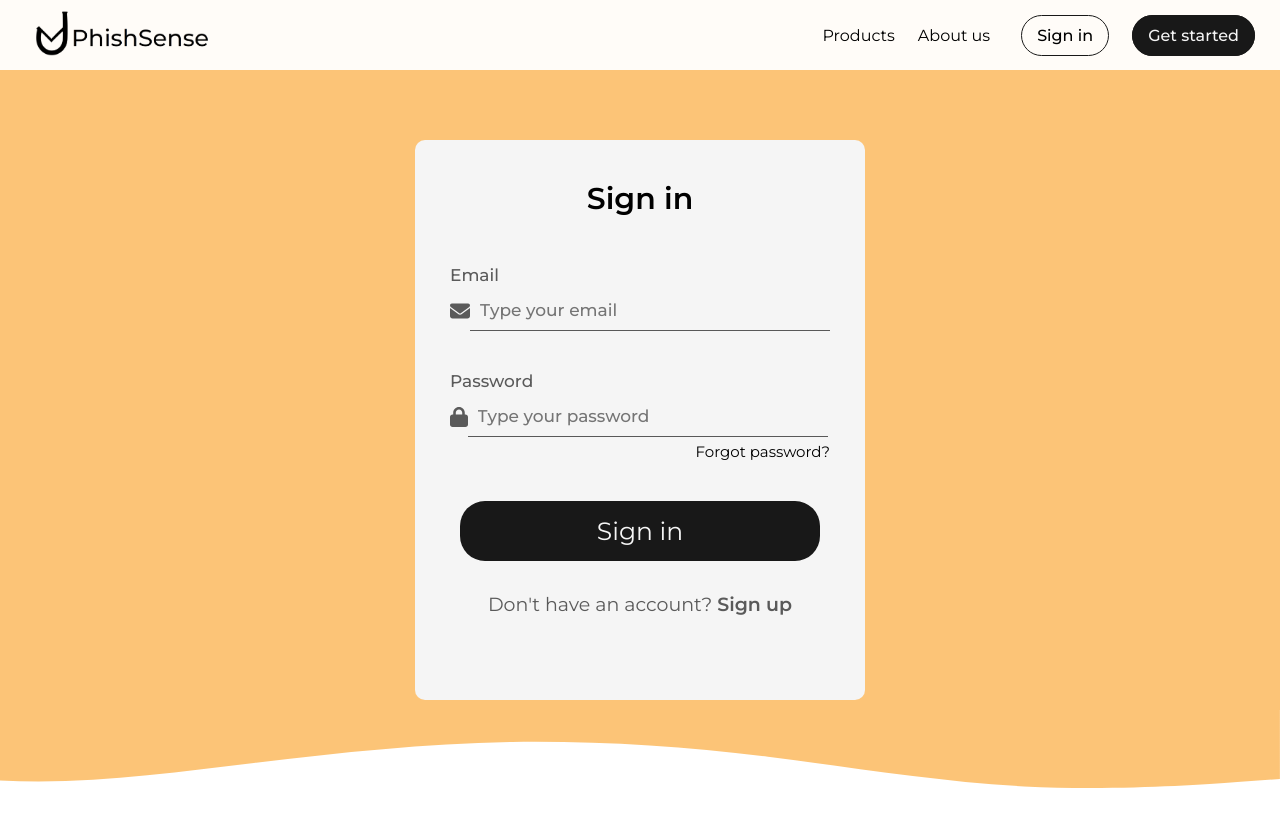
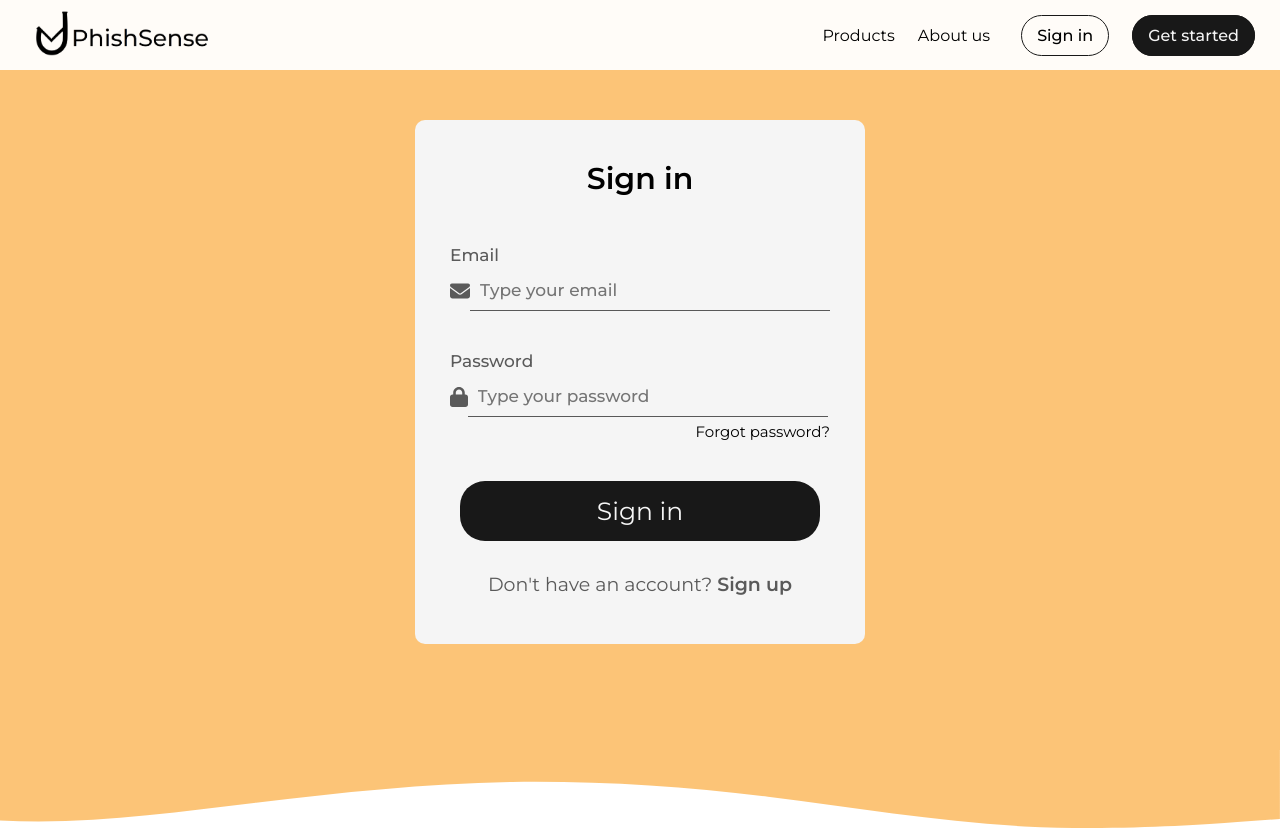
Before and after one commit to Que-sar/PhishSense, a React (Create React App) app: page /login in a window 1280 px wide. Shown: the top 829 px of the page. Built offline with nearby package versions, Linux system fonts and the light colour scheme.

Commit message:
Sign in panel margins above and below

```diff
--- a/src/components/login/LoginPanel.css
+++ b/src/components/login/LoginPanel.css
@@ -1,17 +1,17 @@
 .login-panel-container {
   display: flex;
   justify-content: center;
-  height: 80vh;
+  height: 85vh;
   width: 100vw;
   margin-top: 70px;
   background-color: #fcc477;
 }
 
 .login-panel {
-  margin-top: 70px;
+  margin-top: 50px;
   display: flex;
   flex-direction: column;
-  height: 70vh;
+  height: fit-content;
   max-width: 450px;
   width: 95%;
   border-radius: 10px;
@@ -100,7 +100,7 @@
 
 .login-sign-up-container {
   display: flex;
-
+  margin-bottom: 6vh;
   justify-content: center;
   align-items: center;
   margin-top: 4vh;
```
